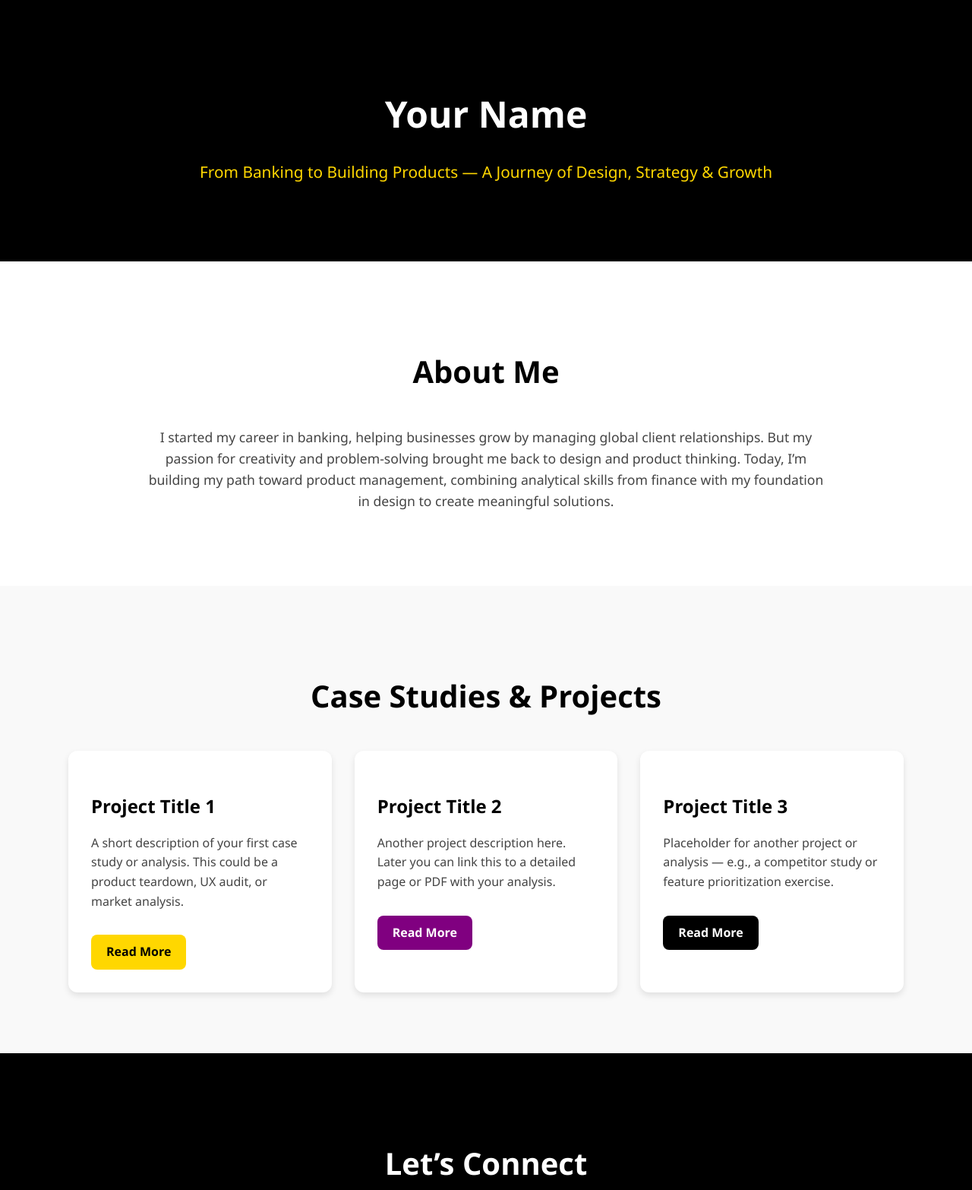
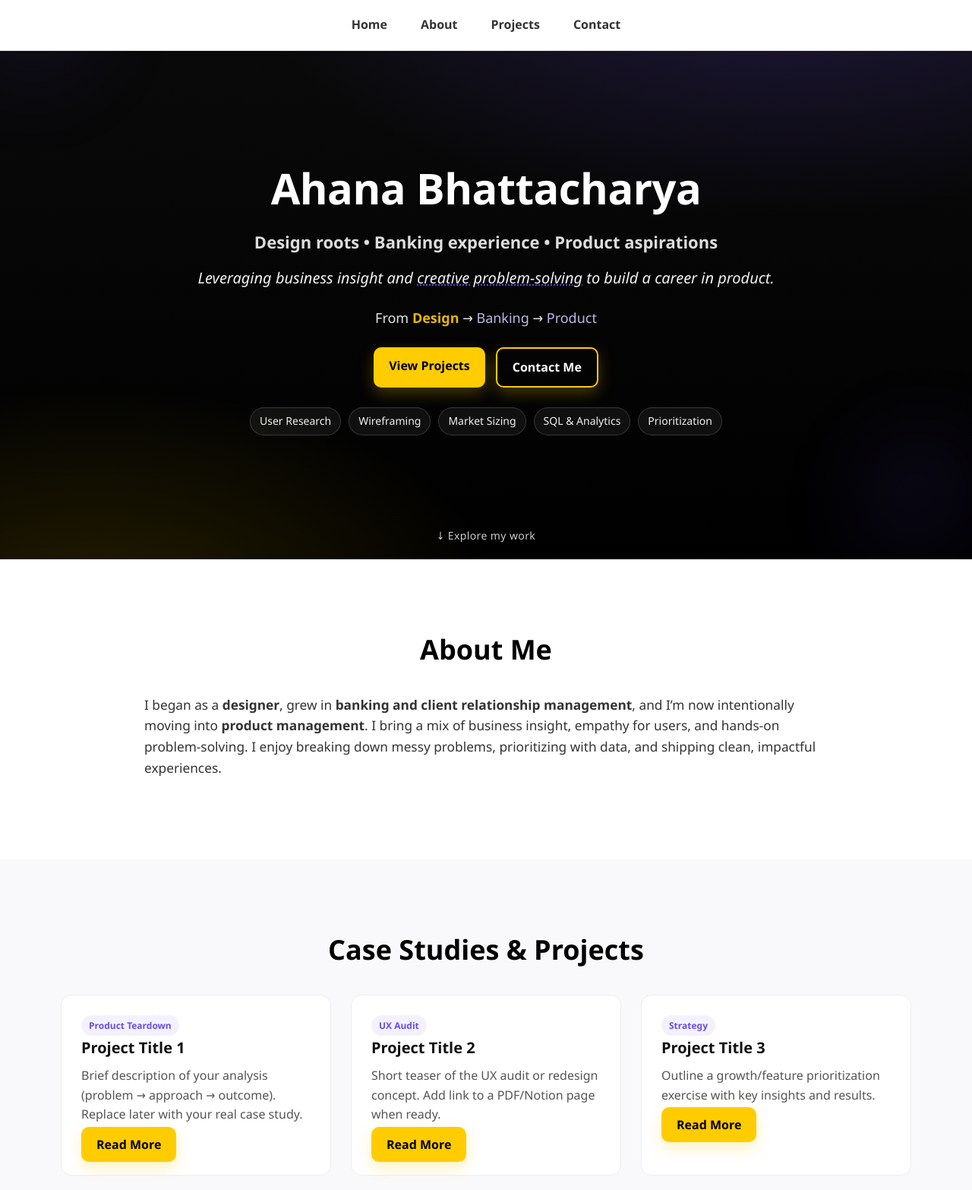
Before and after one commit to AhanaB99/Ahana_Portfolio, a plain HTML site: page index.html in a window 1280 px wide. Shown: the top 1566 px of the page at 76% size. Drawn offline with Linux system fonts and the light colour scheme.

Commit message:
Update index.html

```diff
--- a/index.html
+++ b/index.html
@@ -1,156 +1,280 @@
 <!DOCTYPE html>
 <html lang="en">
 <head>
-  <meta charset="UTF-8">
-  <meta name="viewport" content="width=device-width, initial-scale=1.0">
-  <title>My Portfolio</title>
+  <meta charset="UTF-8" />
+  <meta name="viewport" content="width=device-width,initial-scale=1" />
+  <title>Ahana Bhattacharya | Portfolio</title>
   <style>
-    body {
-      margin: 0;
-      font-family: 'Segoe UI', Tahoma, Geneva, Verdana, sans-serif;
-      background-color: #fff;
-      color: #000;
-      line-height: 1.6;
+    :root{
+      --black:#000;
+      --white:#fff;
+      --yellow:#ffcc00;
+      --purple:#6b4ce6; /* subtle shaded purple accent */
+      --text:#111;
     }
-    header {
-      background-color: #000;
-      color: #fff;
-      padding: 80px 20px;
-      text-align: center;
+
+    *{box-sizing:border-box}
+    html,body{margin:0;padding:0}
+    body{
+      font-family: "Segoe UI", Tahoma, Geneva, Verdana, sans-serif;
+      color: var(--text);
+      background:#fff;
+      line-height:1.6;
+      scroll-behavior:smooth;
     }
-    header h1 {
-      font-size: 3rem;
-      margin-bottom: 10px;
+
+    /* ===== NAV ===== */
+    nav{
+      position:fixed; top:0; left:0; right:0;
+      background:#fff; border-bottom:1px solid #eee;
+      display:flex; justify-content:center; gap:24px;
+      padding:14px 16px; z-index:1000;
     }
-    header p {
-      font-size: 1.3rem;
-      color: #FFD700;
+    nav a{
+      color:#333; text-decoration:none; font-weight:600; padding:6px 10px; border-radius:6px;
     }
-    section {
-      padding: 80px 20px;
+    nav a:hover{ color:var(--purple); background:#f6f4ff; }
+
+    /* ===== HERO ===== */
+    header.hero{
+      min-height:92vh;
+      display:flex; align-items:center; justify-content:center;
+      text-align:center; color:var(--white);
+      padding:120px 20px 80px;
+      background:
+        radial-gradient(1200px 600px at 80% -10%, rgba(107,76,230,.25), transparent 60%),
+        radial-gradient(900px 500px at 10% 110%, rgba(255,204,0,.15), transparent 60%),
+        linear-gradient(180deg,#0a0a0a 0%, #000 100%);
+      position:relative;
+      overflow:hidden;
     }
-    h2 {
-      font-size: 2.5rem;
-      text-align: center;
-      margin-bottom: 40px;
+    .hero-inner{ max-width:960px; position:relative; z-index:2; }
+
+    .name{
+      font-size:clamp(32px,6vw,56px);
+      font-weight:800; letter-spacing:-0.5px; margin:0 0 8px;
+      color:var(--white);
     }
-    .about {
-      max-width: 900px;
-      margin: 0 auto;
-      text-align: center;
-      font-size: 1.1rem;
-      color: #444;
+    .role{
+      font-size:clamp(16px,2.3vw,22px);
+      color:#ddd; margin:0 0 14px; font-weight:600;
     }
-    .projects {
-      background-color: #f9f9f9;
+    .tagline{
+      font-size:clamp(16px,2.2vw,20px);
+      color:#fff; font-style:italic; /* white + italics as requested */
+      opacity:0.95; margin:0 auto 22px; max-width:820px;
     }
-    .project-grid {
-      max-width: 1100px;
-      margin: 0 auto;
-      display: grid;
-      grid-template-columns: repeat(auto-fit, minmax(300px, 1fr));
-      gap: 30px;
+
+    /* rotating word line */
+    .rotator{
+      color:#fff; margin-top:6px; font-size:clamp(14px,2vw,18px);
+      opacity:.9;
     }
-    .card {
-      background-color: #fff;
-      border-radius: 12px;
-      box-shadow: 0 4px 8px rgba(0,0,0,0.1);
-      padding: 30px;
-      text-align: left;
+    .rotator .word{ color:var(--yellow); font-weight:800; }
+    .rotator .fade{ color:#cfcffd }
+
+    /* Buttons */
+    .cta{
+      display:inline-flex; gap:14px; flex-wrap:wrap; justify-content:center; margin-top:24px;
     }
-    .card h3 {
-      font-size: 1.5rem;
-      margin-bottom: 10px;
+    .btn{
+      background:var(--yellow); color:#000; border:none; border-radius:10px;
+      padding:12px 20px; font-weight:800; cursor:pointer; text-decoration:none;
+      box-shadow:0 8px 20px rgba(255,204,0,.25); transition:transform .15s ease, box-shadow .15s ease;
     }
-    .card p {
-      color: #444;
+    .btn:hover{ transform:translateY(-2px); box-shadow:0 12px 28px rgba(255,204,0,.35); }
+    .btn-outline{
+      background:transparent; color:var(--white);
+      border:2px solid var(--yellow);
     }
-    .card a {
-      display: inline-block;
-      margin-top: 15px;
-      padding: 10px 20px;
-      border-radius: 8px;
-      text-decoration: none;
-      font-weight: 600;
+    .btn-outline:hover{ background:var(--yellow); color:#000; }
+
+    /* Floating chips */
+    .chips{ margin-top:26px; display:flex; gap:10px; flex-wrap:wrap; justify-content:center }
+    .chip{
+      background:rgba(255,255,255,.06); border:1px solid rgba(255,255,255,.16);
+      color:#f3f3f3; padding:6px 12px; border-radius:999px; font-size:14px;
+      backdrop-filter: blur(4px);
+      transition: transform .2s ease, border-color .2s ease;
     }
-    .btn-yellow { background-color: #FFD700; color: #000; }
-    .btn-purple { background-color: purple; color: #fff; }
-    .btn-black { background-color: #000; color: #fff; }
-    .contact {
-      background-color: #000;
-      color: #fff;
-      text-align: center;
-      padding: 80px 20px;
+    .chip:hover{ transform: translateY(-3px); border-color:var(--yellow); }
+
+    /* subtle glow orbs */
+    .orb{
+      position:absolute; width:220px; height:220px; border-radius:50%;
+      filter: blur(60px); opacity:.18;
+      background: radial-gradient(circle at 30% 30%, var(--purple), transparent 60%);
+      animation: float 12s ease-in-out infinite;
     }
-    .contact a {
-      display: inline-block;
-      margin: 10px;
-      padding: 12px 25px;
-      border-radius: 8px;
-      text-decoration: none;
-      font-weight: 600;
+    .orb.o1{ top:-40px; left:-40px; }
+    .orb.o2{ bottom:-60px; right:-60px; animation-delay: -4s; }
+    @keyframes float{
+      0%,100%{ transform:translate(0,0) }
+      50%{ transform:translate(10px, -12px) }
     }
-    .contact .btn-yellow { color: #000; }
-    .contact .btn-purple { color: #fff; }
+
+    .scroll-cue{
+      position:absolute; left:50%; bottom:20px; transform:translateX(-50%);
+      color:#ccc; font-size:14px; letter-spacing:.4px;
+    }
+
+    /* ===== SECTIONS ===== */
+    section{ padding:90px 20px }
+    h2.section-title{
+      text-align:center; font-size:clamp(24px,3.5vw,36px); margin:0 0 30px; color:#000;
+    }
+
+    .about{ max-width:900px; margin:0 auto; color:#333; font-size:1.08rem; }
+
+    .projects{ background:#f9f9fb }
+    .grid{
+      max-width:1120px; margin:0 auto; display:grid;
+      grid-template-columns: repeat(auto-fit, minmax(300px,1fr));
+      gap:26px;
+    }
+    .card{
+      background:#fff; border:1px solid #eee; border-radius:14px; padding:26px;
+      transition: box-shadow .25s ease, transform .2s ease, border-color .2s ease;
+    }
+    .card:hover{ box-shadow:0 12px 32px rgba(0,0,0,.08); transform:translateY(-3px); border-color:#e6e6e6 }
+    .card h3{ margin:0 0 8px; font-size:20px }
+    .card p{ margin:0 0 14px; color:#555 }
+    .tag{
+      display:inline-block; background:#f4f1ff; color:var(--purple);
+      padding:4px 10px; border-radius:999px; font-size:12px; font-weight:700; margin-right:6px;
+    }
+    .card .btn{ margin-top:6px }
+
+    .contact{
+      background:#000; color:#fff; text-align:center; border-top:1px solid #111;
+    }
+    .contact p{ color:#e8e8e8 }
+    .contact .btn{ margin:8px }
+
+    footer{ text-align:center; padding:28px 16px; color:#777; font-size:.95rem }
+
+    /* responsiveness */
+    @media (max-width:640px){
+      nav{ gap:12px }
+      .chips{ padding:0 8px }
+    }
   </style>
 </head>
 <body>
 
-  <!-- Hero Section -->
-  <header>
-    <h1>Your Name</h1>
-    <p>From Banking to Building Products — A Journey of Design, Strategy & Growth</p>
+  <!-- NAV -->
+  <nav>
+    <a href="#home">Home</a>
+    <a href="#about">About</a>
+    <a href="#projects">Projects</a>
+    <a href="#contact">Contact</a>
+  </nav>
+
+  <!-- HERO -->
+  <header id="home" class="hero">
+    <div class="orb o1"></div>
+    <div class="orb o2"></div>
+
+    <div class="hero-inner">
+      <h1 class="name">Ahana Bhattacharya</h1>
+      <p class="role">Design roots • Banking experience • Product aspirations</p>
+      <p class="tagline">
+        Leveraging business insight and <span style="text-decoration:underline dotted var(--purple);">creative problem-solving</span> to build a career in product.
+      </p>
+
+      <!-- Interactive rotating words -->
+      <div class="rotator">
+        From <span class="word" id="rotWord">Design</span> → <span class="fade">Banking</span> → <span class="fade">Product</span>
+      </div>
+
+      <!-- CTAs -->
+      <div class="cta">
+        <a class="btn" href="#projects">View Projects</a>
+        <a class="btn btn-outline" href="#contact">Contact Me</a>
+      </div>
+
+      <!-- Floating chips -->
+      <div class="chips">
+        <span class="chip">User Research</span>
+        <span class="chip">Wireframing</span>
+        <span class="chip">Market Sizing</span>
+        <span class="chip">SQL & Analytics</span>
+        <span class="chip">Prioritization</span>
+      </div>
+    </div>
+
+    <div class="scroll-cue">↓ Explore my work</div>
   </header>
 
-  <!-- About Section -->
-  <section>
-    <h2>About Me</h2>
+  <!-- ABOUT -->
+  <section id="about">
+    <h2 class="section-title">About Me</h2>
     <div class="about">
       <p>
-        I started my career in banking, helping businesses grow by managing global client relationships.
-        But my passion for creativity and problem-solving brought me back to design and product thinking.
-        Today, I’m building my path toward product management, combining analytical skills from finance
-        with my foundation in design to create meaningful solutions.
+        I began as a <strong>designer</strong>, grew in <strong>banking and client relationship management</strong>,
+        and I’m now intentionally moving into <strong>product management</strong>. I bring a mix of business
+        insight, empathy for users, and hands-on problem-solving. I enjoy breaking down messy problems,
+        prioritizing with data, and shipping clean, impactful experiences.
       </p>
     </div>
   </section>
 
-  <!-- Projects Section -->
-  <section class="projects">
-    <h2>Case Studies & Projects</h2>
-    <div class="project-grid">
+  <!-- PROJECTS -->
+  <section id="projects" class="projects">
+    <h2 class="section-title">Case Studies & Projects</h2>
+    <div class="grid">
 
-      <!-- Project Card 1 -->
-      <div class="card">
+      <article class="card">
+        <span class="tag">Product Teardown</span>
         <h3>Project Title 1</h3>
-        <p>A short description of your first case study or analysis. This could be a product teardown, UX audit, or market analysis.</p>
-        <a href="#" class="btn-yellow">Read More</a>
-      </div>
+        <p>Brief description of your analysis (problem → approach → outcome). Replace later with your real case study.</p>
+        <a href="#" class="btn">Read More</a>
+      </article>
 
-      <!-- Project Card 2 -->
-      <div class="card">
+      <article class="card">
+        <span class="tag">UX Audit</span>
         <h3>Project Title 2</h3>
-        <p>Another project description here. Later you can link this to a detailed page or PDF with your analysis.</p>
-        <a href="#" class="btn-purple">Read More</a>
-      </div>
+        <p>Short teaser of the UX audit or redesign concept. Add link to a PDF/Notion page when ready.</p>
+        <a href="#" class="btn">Read More</a>
+      </article>
 
-      <!-- Project Card 3 -->
-      <div class="card">
+      <article class="card">
+        <span class="tag">Strategy</span>
         <h3>Project Title 3</h3>
-        <p>Placeholder for another project or analysis — e.g., a competitor study or feature prioritization exercise.</p>
-        <a href="#" class="btn-black">Read More</a>
-      </div>
+        <p>Outline a growth/feature prioritization exercise with key insights and results.</p>
+        <a href="#" class="btn">Read More</a>
+      </article>
 
     </div>
   </section>
 
-  <!-- Contact Section -->
-  <section class="contact">
-    <h2>Let’s Connect</h2>
-    <p>I’d love to hear from you — whether it’s about opportunities, collaborations, or just a conversation.</p>
-    <a href="mailto:ahana.works@gmail.com" class="btn-yellow">Email Me</a>
-    <a href="https://www.linkedin.com/in/ahana-bhattacharya-5679a7206/" target="_blank" class="btn-purple">LinkedIn</a>
+  <!-- CONTACT -->
+  <section id="contact" class="contact">
+    <h2 class="section-title" style="color:#fff">Let’s Connect</h2>
+    <p>Open to product internships, APM roles, and collaborations.</p>
+    <div class="cta" style="justify-content:center">
+      <a class="btn" href="mailto:yourname@email.com">Email Me</a>
+      <a class="btn btn-outline" target="_blank" href="https://www.linkedin.com/in/yourlinkedin">LinkedIn</a>
+    </div>
   </section>
 
+  <footer>© 2025 Ahana Bhattacharya. All rights reserved.</footer>
+
+  <script>
+    // Simple rotating word effect in hero
+    (function(){
+      const words = ["Design","Banking","Product"];
+      let i = 0;
+      const el = document.getElementById("rotWord");
+      setInterval(()=>{
+        i = (i+1)%words.length;
+        el.style.opacity = 0;
+        setTimeout(()=>{
+          el.textContent = words[i];
+          el.style.opacity = 1;
+        },180);
+      }, 1600);
+    })();
+  </script>
 </body>
 </html>
```
